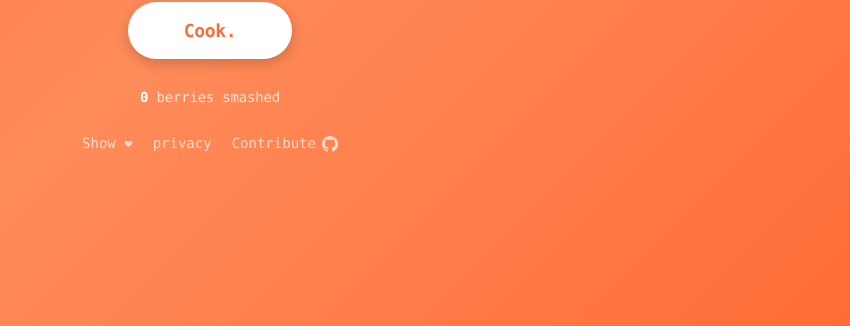
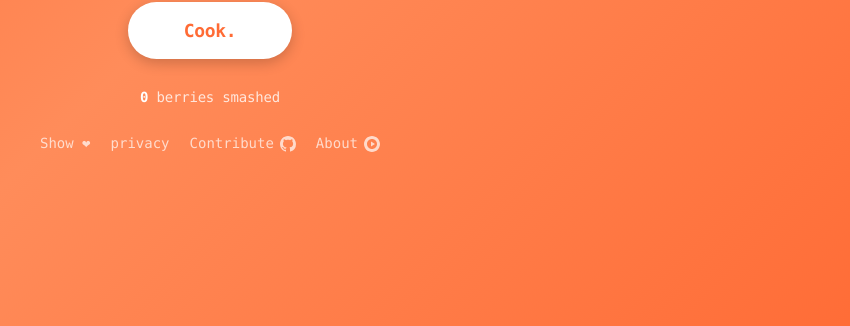
Before and after one commit to Snail3D/prplbry, a Flask app: page / in a window 1280 px wide. Shown: the part 421-747 px from the top of the page, without its empty margins (430-1280 px from the left). Run offline with Flask 3, Linux system fonts and the light colour scheme; some libraries are stand-ins or nearby versions.

Commit message:
feat: Add YouTube About link to homepage
- Add "About" link with YouTube icon in footer
- Links to YouTube playlist
- Placed to the right of "Contribute" link

🤖 Generated with [Claude Code](https://claude.com/claude-code)

Co-Authored-By: Claude <noreply@anthropic.com>

```diff
--- a/templates/minimal.html
+++ b/templates/minimal.html
@@ -175,6 +175,12 @@
                         <path d="M8 0C3.58 0 0 3.58 0 8c0 3.54 2.29 6.53 5.47 7.59.4.07.55-.17.55-.38 0-.19-.01-.82-.01-1.49-2.01.37-2.53-.49-2.69-.94-.09-.23-.48-.94-.82-1.13-.28-.15-.68-.52-.01-.53.63-.01 1.08.58 1.23.82.72 1.21 1.87.87 2.33.66.07-.52.28-.87.51-1.07-1.78-.2-3.64-.89-3.64-3.95 0-.87.31-1.59.82-2.15-.08-.2-.36-1.02.08-2.12 0 0 .67-.21 2.2.82.64-.18 1.32-.27 2-.27.68 0 1.36.09 2 .27 1.53-1.04 2.2-.82 2.2-.82.44 1.1.16 1.92.08 2.12.51.56.82 1.27.82 2.15 0 3.07-1.87 3.75-3.65 3.95.29.25.54.73.54 1.48 0 1.07-.01 1.93-.01 2.2 0 .21.15.46.55.38A8.013 8.013 0 0016 8c0-4.42-3.58-8-8-8z"/>
                     </svg>
                 </a>
+                <a href="https://www.youtube.com/playlist?list=PLJB4l6OZ0E3FvDzSlb6RZLNnB5CHcLu4S" class="footer-link" target="_blank" style="display: flex; align-items: center; gap: 6px;">
+                    About
+                    <svg width="16" height="16" viewBox="0 0 16 16" fill="currentColor" style="margin-top: 1px;">
+                        <path d="M8 0C3.6 0 0 3.6 0 8s3.6 8 8 8 8-3.6 8-8-3.6-8-8-8zm0 13c-2.8 0-5-2.2-5-5s2.2-5 5-5 5 2.2 5 5-2.2 5-5 5zm-1-7.5v5l4-2.5-4-2.5z"/>
+                    </svg>
+                </a>
             </div>
         </div>
     </div>
```
